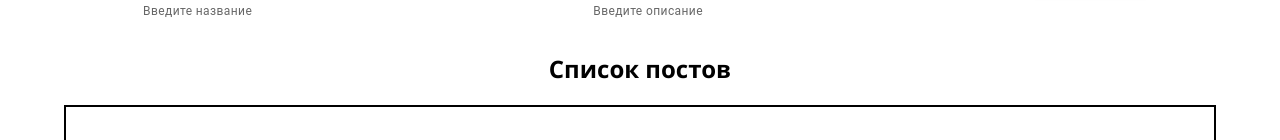
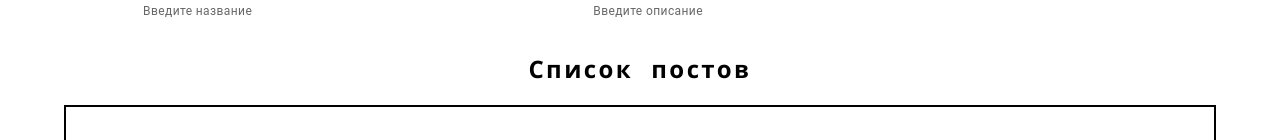
Before and after one commit to shpaksasha/NewProject, a React (Create React App) app: page / in a window 1280 px wide. Shown: the part 184-324 px from the top of the page. Built offline with nearby package versions, Linux system fonts and the light colour scheme.

Commit message:
add posts.length !== 0 ? :

```diff
--- a/src/index.css
+++ b/src/index.css
@@ -5,6 +5,5 @@ body {
     font-family: 'Segoe UI', 'Roboto', 'Oxygen', 'Ubuntu', 'Cantarell', 'Fira Sans', 'Ubuntu', 'Fira Sans', serif;
 
 
-
-
+@import url('https://fonts.googleapis.com/css2?family=Lato:ital,wght@1,300&family=Pushster&family=Roboto+Condensed:ital,wght@1,300&display=swap');
 }
--- a/src/pages/Home/home.js
+++ b/src/pages/Home/home.js
@@ -1,10 +1,19 @@
 import React, {useState} from 'react';
 import {Post} from "../../components/Post/post";
 import PostForm from "../../components/FormPost/postForm";
+import {makeStyles} from "@mui/styles";
 
+const useStyles = makeStyles(htem => ({
+    heading: {
+        textAlign: 'center',
+        fontFamily: 'Regular 400',
+        letterSpacing: '0.1em',
+        wordSpacing: '0.4em',
+    }
+}))
 
 const Home = () => {
-
+    const classes = useStyles()
 
     const [posts, setPost] = useState([
         {id: 1, title: 'Java Script', denotation: 'Hello Aleks'},
@@ -16,18 +25,22 @@ const Home = () => {
         setPost([...posts, newPost])
     }
     const removePost = (post) => {
-      setPost(posts.filter(p => p.id !== post.id))
+        setPost(posts.filter(elem => elem.id !== post.id))
     }
 
     return (
         <div>
             <PostForm create={createPost}/>
-            <div>
-                <h2 style={{textAlign: 'center'}}>Список постов</h2>
-                {posts.map((item, index) =>
-                    <Post remove={removePost} post={item} key={item.id} number={index + 1}/>
-                )}
-            </div>
+            {posts.length !== 0
+                ? <div>
+                    <h2 className={classes.heading}>Список постов</h2>
+                    {posts.map((item, index) =>
+                        <Post remove={removePost} post={item} key={item.id} number={index + 1}/>
+                    )}
+                </div>
+                :
+                <h2 className={classes.heading}>Посты не найдены</h2>
+            }
         </div>
     )
 };
```
